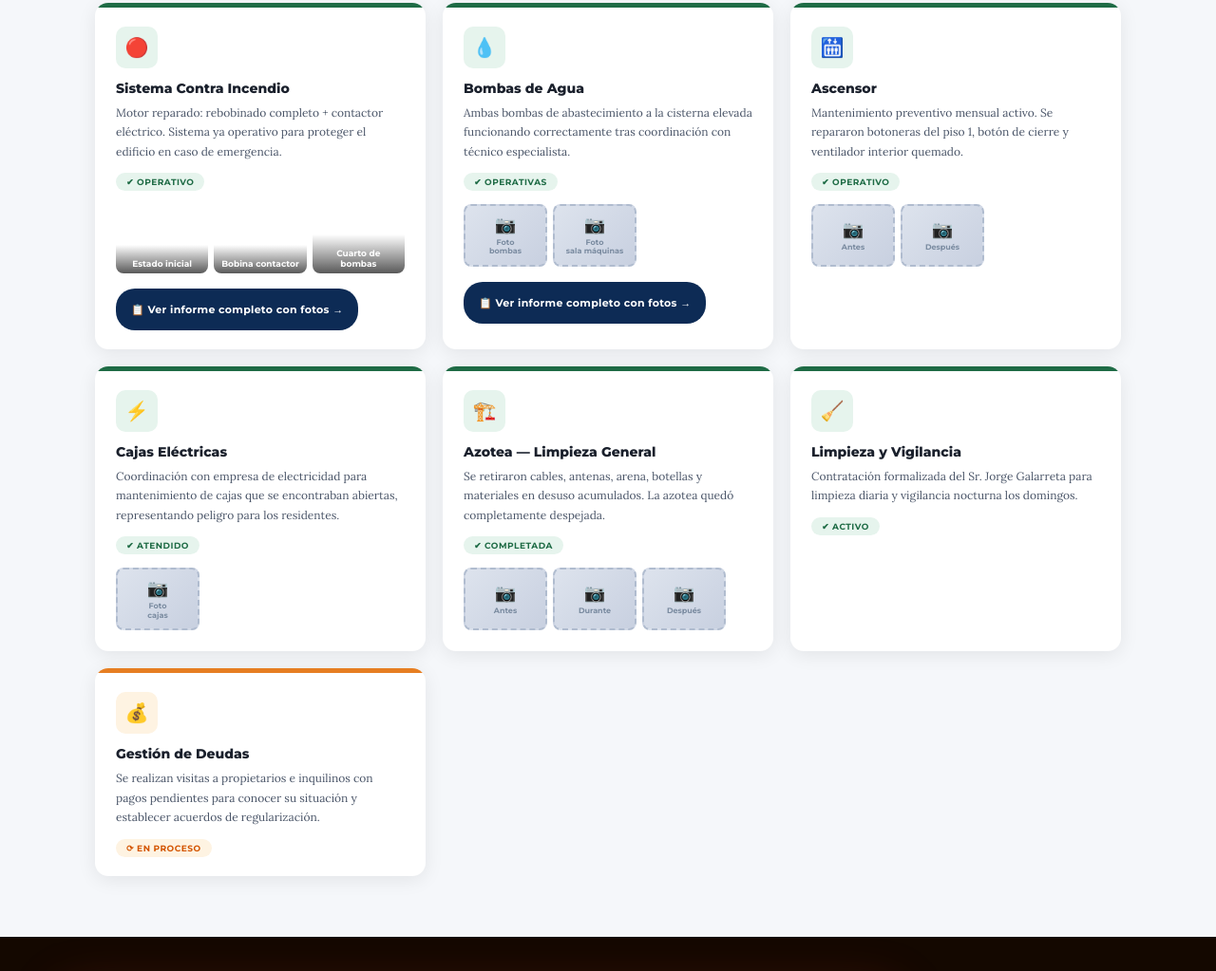
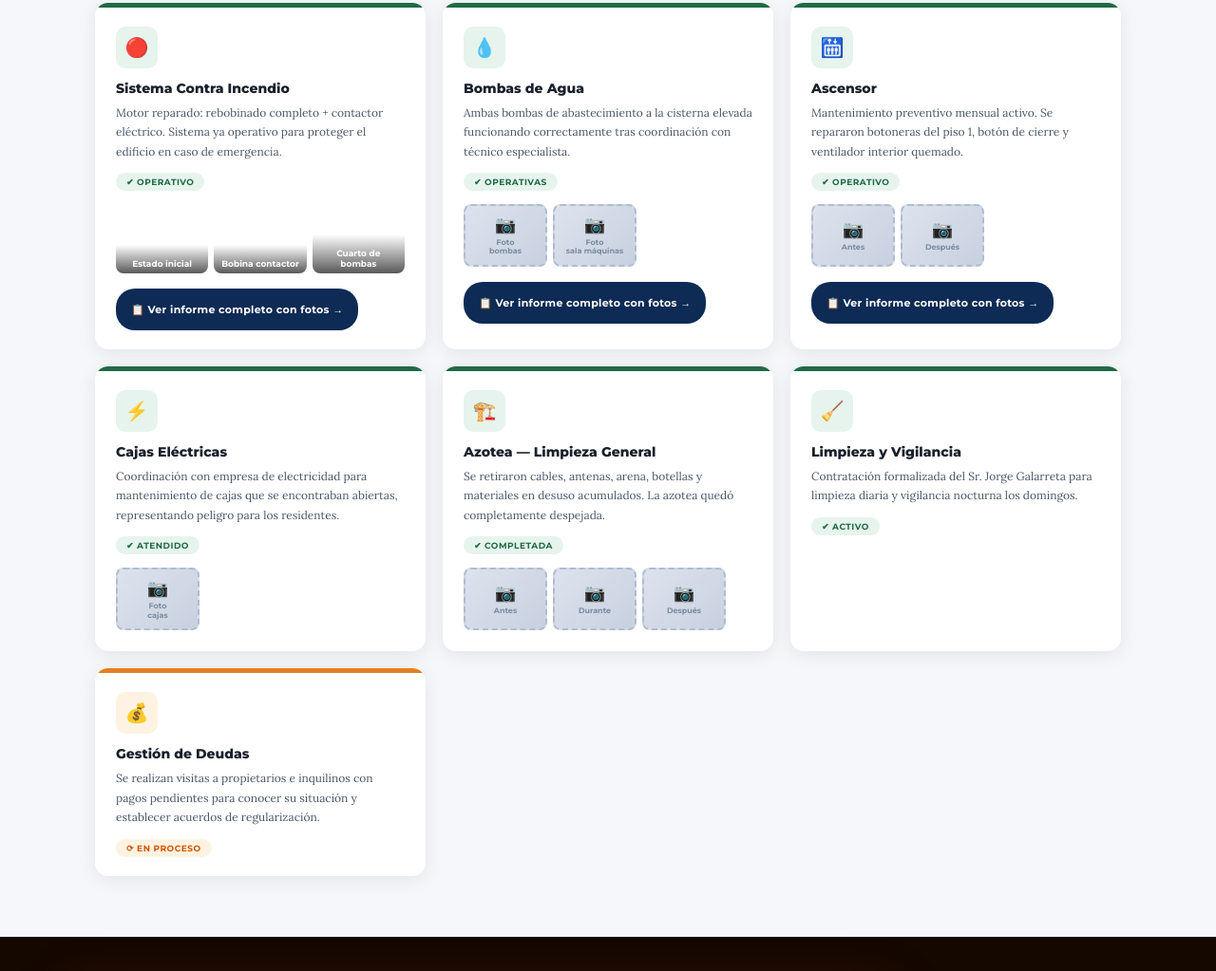
Before and after one commit to andydevsec/sol-de-los-cedros, a plain HTML site: page index.html in a window 1280 px wide. Shown: the part 1052-2075 px from the top of the page at 95% size. Drawn offline with Linux system fonts and the light colour scheme.

Commit message:
Update index.html

```diff
--- a/index.html
+++ b/index.html
@@ -1483,6 +1483,7 @@ footer {
               <span>📷</span><small>Después</small>
             </div>
           </div>
+          <a href="trabajo-ascensor.html" class="btn-detalle">📋 Ver informe completo con fotos →</a>
         </div>
       </div>
 
```
